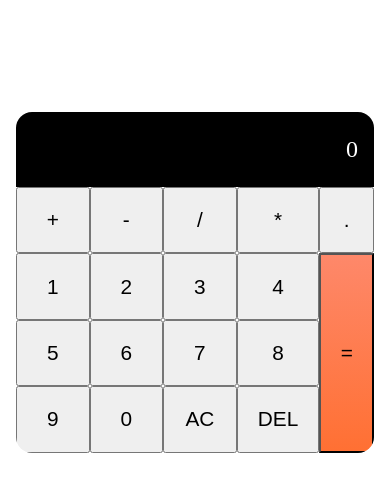
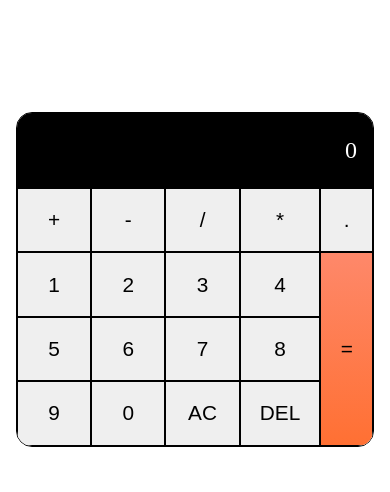
Before and after one commit to lekantobi47/calculator, a plain HTML site: page index.html in a window 390 px wide. Drawn offline with Linux system fonts and the light colour scheme.

Commit message:
Added border to the calculator's mobile version

```diff
--- a/css/mobile.css
+++ b/css/mobile.css
@@ -19,6 +19,7 @@
     .calculator-keys > button {
         padding: 4.5rem;
         font-size: 3rem;
+        border: 2px solid;
     }
 }
 
@@ -27,6 +28,7 @@
         margin: 7rem 1rem 0 1rem;
         max-width: 100vw;
         border-radius: 1rem;
+        border: 1px solid;
         overflow: hidden;
     }
     .display {
@@ -54,6 +56,7 @@
     .calculator-keys > button {
         padding: 1.2rem;
         font-size: 1.3rem;
+        border: 1px solid;
     }
 }
 
```
